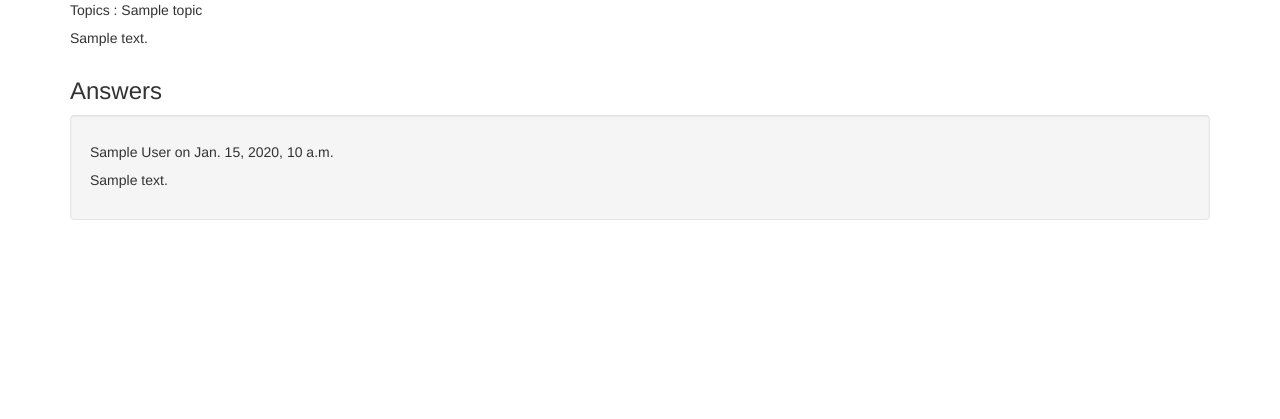
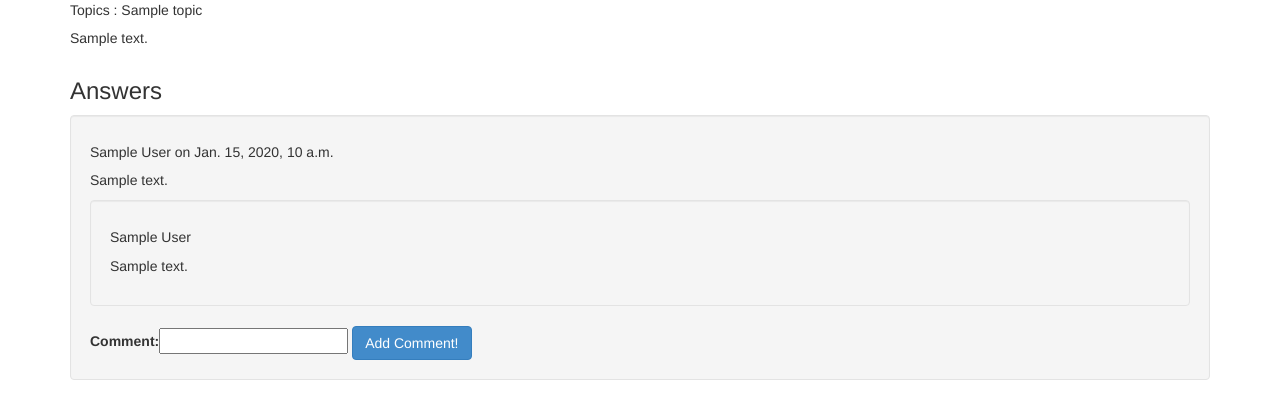
Before and after one commit to rohitvarkey/SawaalJawaab, a Django app: template QnA/templates/question.html in a window 1280 px wide. Shown: the part 202-621 px from the top of the page. Run offline with Django 3.2, Linux system fonts and the light colour scheme; tables that the repository leaves empty hold one stand-in row (values such as "Sample post"); the template is opened without the code that fills it: values that come from a table or form of the project are taken from there, most other values are stand-ins (such as "Sample title", 1, 10 or a date in 2020); data that the repository does not hold is empty; some libraries are stand-ins or nearby versions.

Commit message:
Added comments forms.

```diff
--- a/QnA/forms.py
+++ b/QnA/forms.py
@@ -27,3 +27,8 @@ class AnswerForm(forms.Form):
             required=True,
             label="Answer",
             )
+class CommentForm(forms.Form):
+    body = forms.CharField(
+            required=True,
+            label="Comment"
+            )
--- a/QnA/templates/base.html
+++ b/QnA/templates/base.html
@@ -31,7 +31,7 @@
           </form>
           <ul class="nav navbar-nav navbar-right">
               <li><a href={% url 'QnA.views.add_question'%}>Ask!</a></li>
-            <li><a href="/QnA/feed">Answer!</a></li>
+            <li><a href="/qna/feed">Answer!</a></li>
             <li><button class="btn btn-lg btn-link"><a href={% url 'QnA.views.logout_view' %}>Logout</a></button></li>
           <ul>
         </div>
--- a/QnA/templates/question.html
+++ b/QnA/templates/question.html
@@ -30,6 +30,18 @@
         <div class="well">
             <h5>{{ answer.author }} on {{answer.createdTime}}</h6>
             <p>{{answer.body}}</p>
+            {% for comment in answer.comments %}
+                <div class="well">
+                    <h5>{{comment.author.firstName}} {{comment.author.lastName}}</h5>
+                    <p>{{comment.body}}</p>
+                </div>
+            {% endfor %}
+        <form id="commentForm" action="/qna/comments/{{answer.answerid}}/" method="post">
+            {% csrf_token %}
+            {{commentForm|bootstrap}}
+            <button class="btn btn btn-primary" style="float-right:true" type="submit">Add Comment!</button>
+        </form>
+
         </div>
     {% endfor %}
     </div>
--- a/QnA/urls.py
+++ b/QnA/urls.py
@@ -9,5 +9,6 @@ urlpatterns = patterns('',
         url(r'signup/','QnA.views.signup',name='signup'),
         url(r'logout/','QnA.views.logout_view',name='logout_view'),
         url(r'addQuestion/','QnA.views.add_question',name='add_question'),
+        url(r'comments/(?P<answerId>[^/]+)/$','QnA.views.add_comment',name='add_comment'),
 
 )
```
Also changed, not shown: QnA/views.py (+14 -0 lines).
